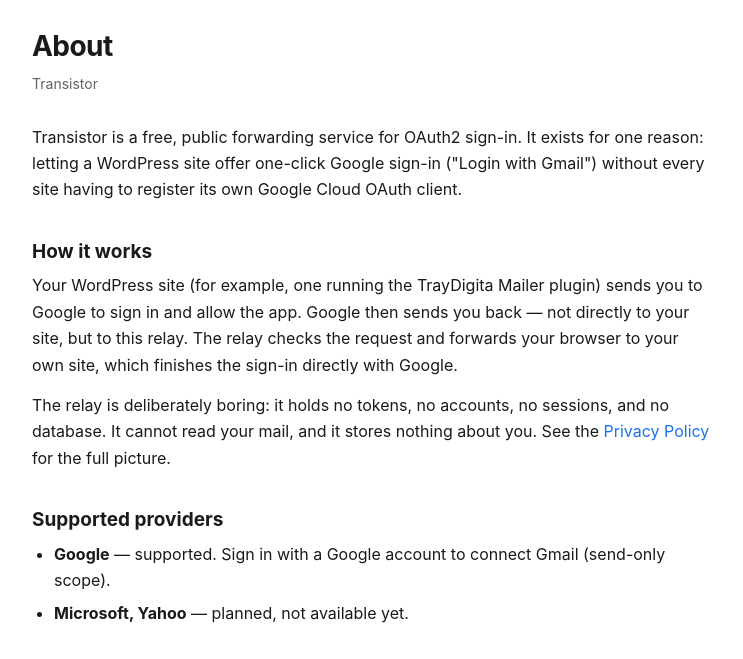
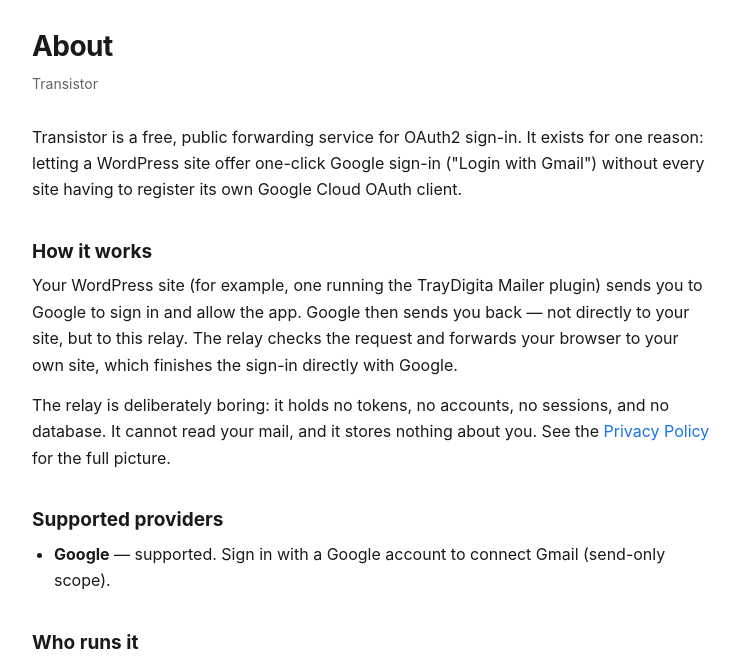
Before and after one commit to ArrayIterator/oauth2-transistor, a plain HTML site: page public/about.html in a window 1280 px wide. Shown: the part 130-789 px from the top of the page, without its empty margins (268-1011 px from the left). Drawn offline with Linux system fonts and the light colour scheme.

Commit message:
docs: drop Microsoft + Yahoo from planned providers

```diff
--- a/public/about.html
+++ b/public/about.html
@@ -143,7 +143,6 @@ footer nav { display: flex; gap: 20px; flex-wrap: wrap; }
   <ul>
     <li><strong>Google</strong> — supported. Sign in with a Google account
       to connect Gmail (send-only scope).</li>
-    <li><strong>Microsoft, Yahoo</strong> — planned, not available yet.</li>
   </ul>
 
   <h2>Who runs it</h2>
```
Also changed, not shown: 1 other file.
